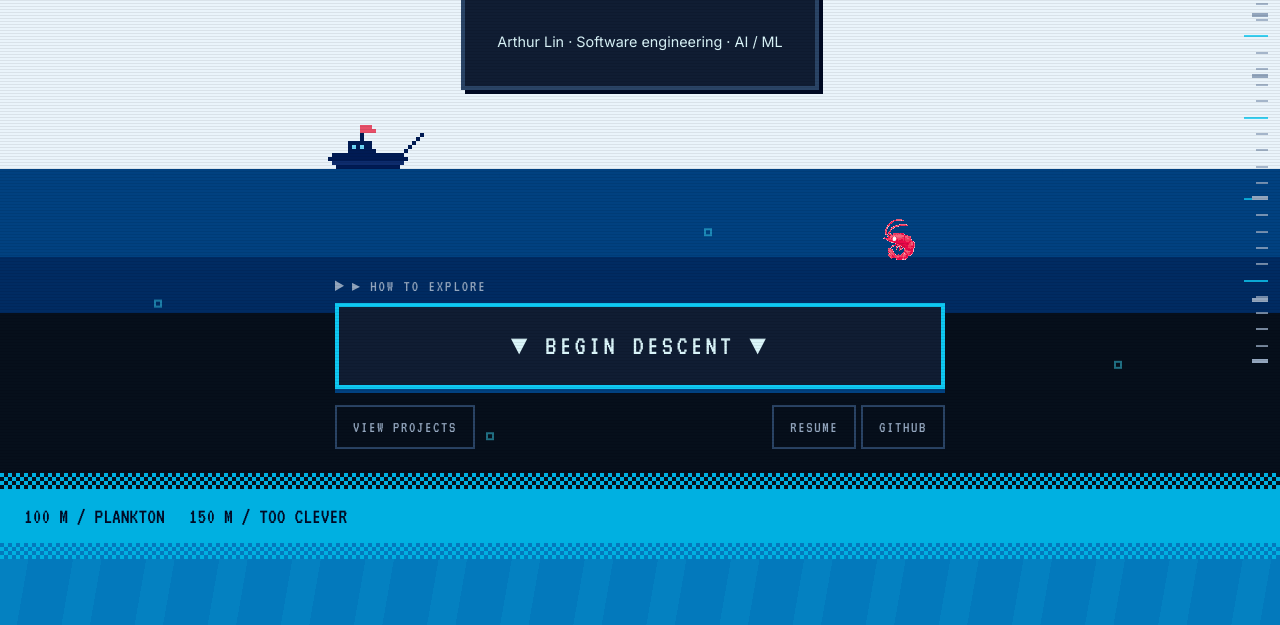
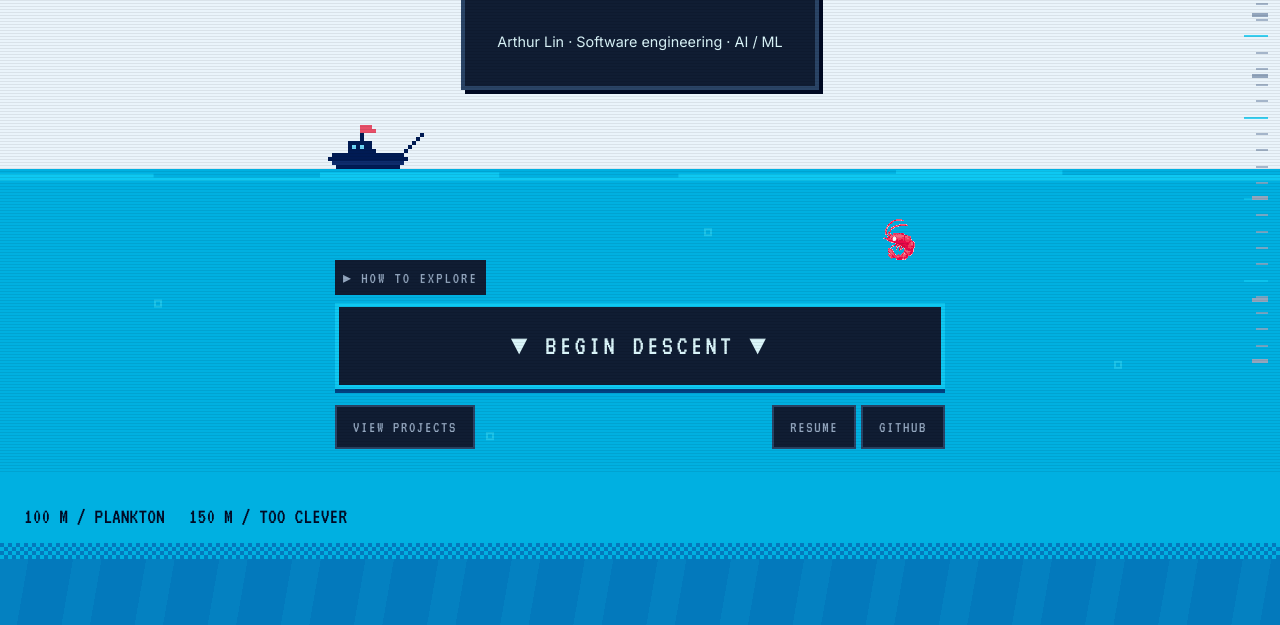
Before and after one commit to artkinglin/artkinglin.github.io, a plain HTML site: page index.html in a window 1280 px wide. Shown: the part 327-952 px from the top of the page. Drawn offline with Linux system fonts and the light colour scheme.

Commit message:
Keep surface water light at the start

```diff
--- a/index.html
+++ b/index.html
@@ -55,7 +55,7 @@
         <div class="hero-meta"><a class="btn-small" href="#projects">VIEW PROJECTS</a><div><a class="btn-small" href="Arthur_Lin_Resume-r.pdf" target="_blank" rel="noopener noreferrer">RESUME</a> <a class="btn-small" href="https://github.com/artkinglin" target="_blank" rel="noopener noreferrer">GITHUB</a></div></div>
       </div>
     </section>
-    <div class="dither" style="--from:var(--panel-deep);--to:var(--water-1)" aria-hidden="true"></div>
+    <div class="dither" style="--from:var(--water-1);--to:var(--water-1)" aria-hidden="true"></div>
     <div class="milestone-strip" aria-hidden="true"><span>100 M / PLANKTON</span><span>150 M / TOO CLEVER</span></div>
     <div class="dither" style="--from:var(--water-1);--to:var(--water-2)" aria-hidden="true"></div>
     <section class="zone zone--shallows" id="about" data-depth="300" aria-labelledby="about-title"><div class="rays" aria-hidden="true"></div><img class="decor bubbles rise" src="assets/bubble.svg" alt="" aria-hidden="true"><div class="inner"><span class="eyebrow">SCHOOLER / TIER VALUE: 30 POINTS</span><h2 id="about-title">ABOUT ME<span class="accent">_</span></h2><div class="pixel-box prose"><span class="label-mono">PLAYER PROFILE / ARTHUR LIN</span><p>I'm Arthur, a Computer Science student at the University of Massachusetts Amherst. I work across backend engineering and machine learning, from clinical APIs to computer vision and hardware-aware models.</p><p>My work spans clinical data systems, medical image analysis, and object detection.</p><p>I'm pursuing a B.S. in Computer Science, expected May 2028.</p></div></div></section>
--- a/styles.css
+++ b/styles.css
@@ -17,7 +17,7 @@ section { scroll-margin-top: var(--space-12); }
 .nav-links { display: flex; align-items: center; gap: var(--space-3); font: var(--text-ui) var(--font-ui); text-transform: uppercase; }
 .nav-links a { padding: var(--space-1) 0; }
 .menu-toggle { display: none; min-height: 44px; }
-.hero { min-height: max(720px, 100svh); text-align: center; background: linear-gradient(to bottom, var(--sky-top) 0 20%, var(--sky-horizon) 20% 62%, var(--water-3) 62% 73%, var(--water-4) 73% 80%, var(--panel-deep) 80%); display: block; }
+.hero { min-height: max(720px, 100svh); text-align: center; background: linear-gradient(to bottom, var(--sky-top) 0 20%, var(--sky-horizon) 20% 62%, var(--water-1) 62% 100%); display: block; }
 .hero::after { display: none; }
 .sky-art { position: absolute; inset: 0; pointer-events: none; }
 .cloud { position: absolute; width: 208px; opacity: .85; }
@@ -59,7 +59,7 @@ section { scroll-margin-top: var(--space-12); }
 @media (max-width: 960px) { .nav-links { gap: var(--space-2); }.skill-grid { grid-template-columns: 1fr; } }
 @media (max-width: 640px) { .zone { padding: var(--space-6) 64px var(--space-6) var(--space-2); }.menu-toggle { display: block; }.nav-links { display: none; position: absolute; top: 100%; left: 0; right: 0; background: var(--panel-deep); padding: var(--space-2); flex-direction: column; align-items: stretch; gap: 0; border-bottom: var(--px) solid var(--border-dim); }.nav-links.open { display: flex; }.nav-links a { padding: var(--space-1); min-height: 44px; }.projects-grid { grid-template-columns: 1fr; }.hero-title { padding: 0 var(--space-6); top: 20%; }.hero-title h1 { -webkit-text-stroke-width: 1px; }.hero-title .subtitle { letter-spacing: .08em; }.cloud { width: 104px; }.sun { width: 44px; }.hero-actions { width: calc(100% - 80px); }.hero-meta { flex-wrap: wrap; }.pixel-box { padding: var(--space-2); }.project { padding: 0; }.project-body { padding: var(--space-2); }.depth-meter__marker { width: 32px; }.decor { opacity: .5; }.zone--seabed { padding-bottom: 160px; }.contact-list li { flex-direction: column; gap: 0; } }
 .hero-water { clip-path: none; background: transparent; }
-.hero-water::before { content: ""; position: absolute; inset: 0; background: var(--water-3); clip-path: polygon(0 40%, 12% 40%, 12% 70%, 25% 70%, 25% 30%, 39% 30%, 39% 70%, 53% 70%, 53% 40%, 70% 40%, 70% 10%, 83% 10%, 83% 50%, 100% 50%, 100% 100%, 0 100%); }
+.hero-water::before { content: ""; position: absolute; inset: 0; background: var(--water-0); clip-path: polygon(0 40%, 12% 40%, 12% 70%, 25% 70%, 25% 30%, 39% 30%, 39% 70%, 53% 70%, 53% 40%, 70% 40%, 70% 10%, 83% 10%, 83% 50%, 100% 50%, 100% 100%, 0 100%); }
 /* Fixed milestone marks remain visible ahead of the moving krill. */
 .depth-milestone { position: absolute; right: 0; width: var(--space-2); height: var(--px); background: var(--brine); transform: translateY(-50%); }
 .depth-milestone.is-active { width: var(--space-3); height: var(--space-1); background: var(--cyan-text); box-shadow: var(--shadow-hard); }
@@ -97,3 +97,6 @@ section { scroll-margin-top: var(--space-12); }
 .ocean-life { clip-path: inset(var(--water-screen-top, 62vh) 0 0 0); }
 .fish { fill: color-mix(in srgb, var(--angler), black var(--fish-darkness, 0%)); opacity: .9; }
 @media (max-width: 640px) { .featured-project { display: flex; }.featured-project .project-art { border-right: 0; border-bottom: var(--px) solid var(--border-dim); }.tier-explanation { display: none; } }
+
+.hero-actions .btn-small, .explore summary { background: var(--panel); }
+.explore summary { display: inline-block; padding: var(--space-1); }
```
